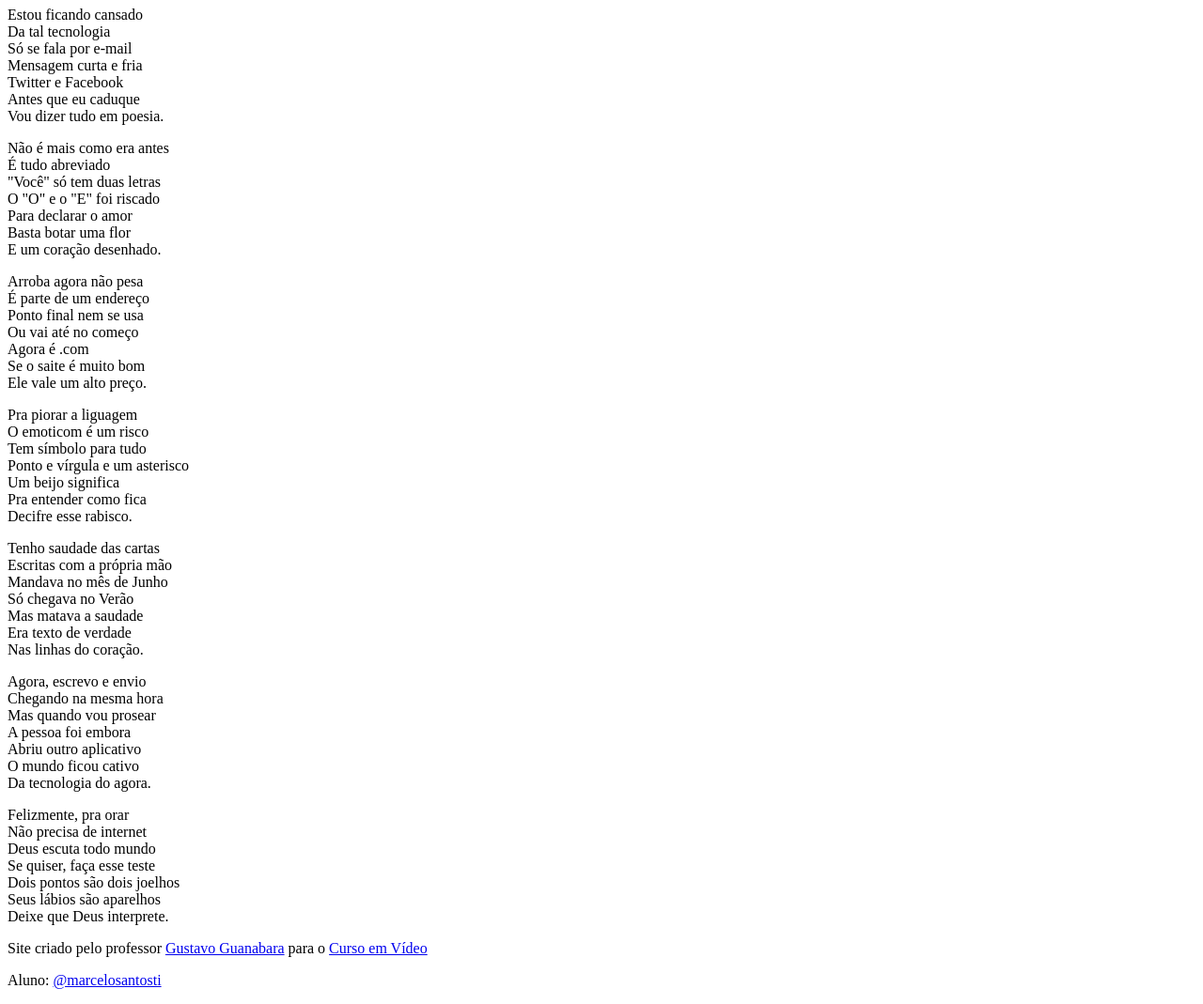
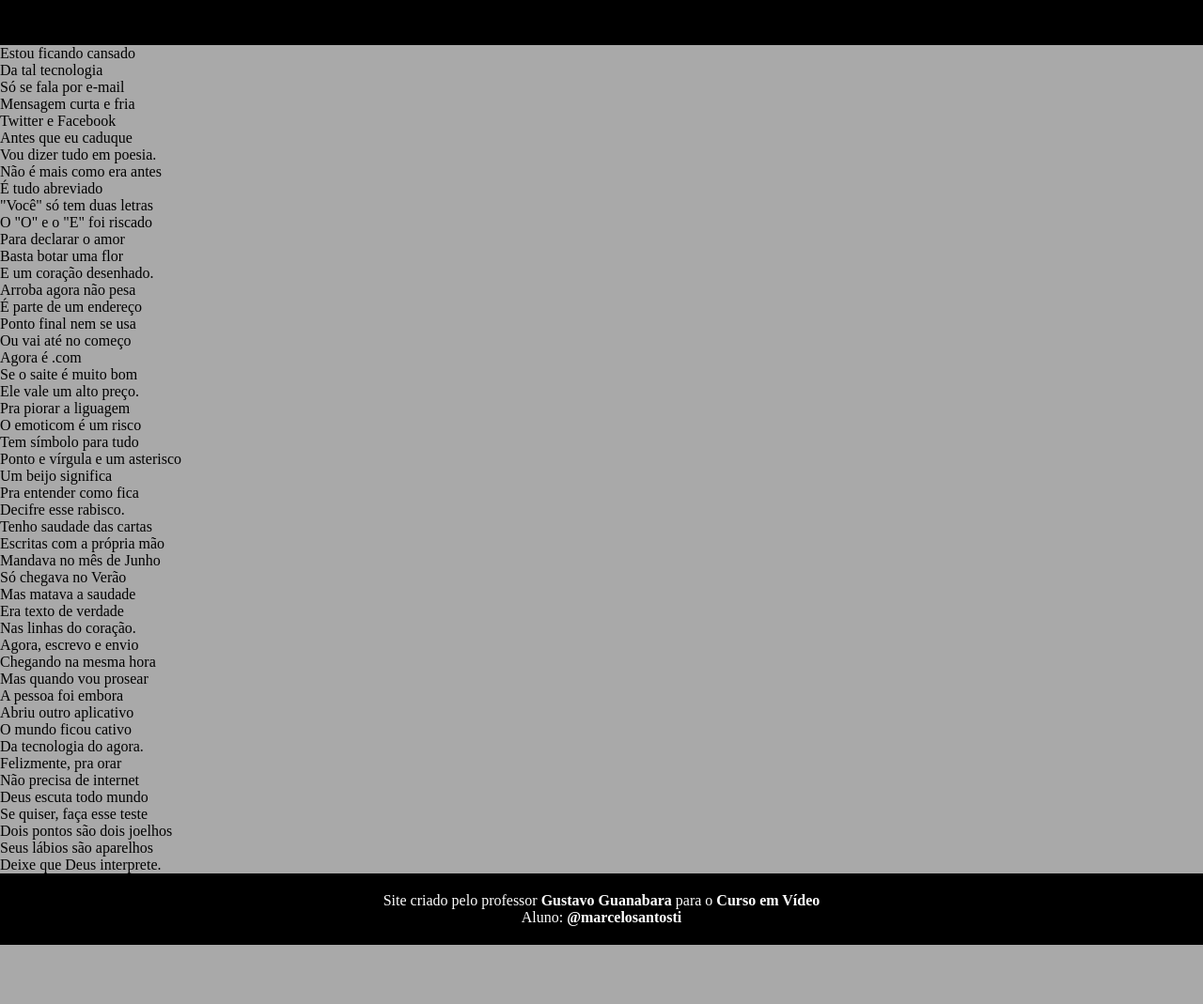
Before and after one commit to Marcelo-San/cordel, a plain HTML site: page index.html in a window 1280 px wide. Shown: the part 107-1176 px from the top of the page at 94% size. After the commit the page ends 1113 px from the top, so only its background shows below. Drawn offline with Linux system fonts and the light colour scheme.

Commit message:
Consertando o endereço do arquivo css e configurando a formatação dos elementos no arquivo CSS.

```diff
--- a/estilo/style.css
+++ b/estilo/style.css
@@ -1 +1,73 @@
 @charset "UTF-8";
+
+/* Configurações gerais para resetar as margens de todos os elementos. */
+* {
+    margin: 0px;
+    padding: 0px;
+}
+
+/* Configurações comuns para estes dois elementos. */
+html, body
+{
+    min-height: 100vh;
+    background-color: darkgray;
+}
+
+header
+{
+    background-color: black;
+    color: white;
+    text-align: center;
+}
+
+header > h1
+{
+    padding-top: 50px;
+    font-variant: small-caps; /* Mantém todas as letras da fonte utilizada em letra de fôrma. As primeiras letras, de cada palavra, ficarão maiores. */
+}
+
+header > p
+{
+    padding-bottom: 50px;
+}
+
+a {
+    color: white;
+    text-decoration: none;
+    font-weight: bolder;
+}
+/* Se você for configurar o link dentro da tag "header", pode colocar assim: */
+/*
+
+header a, footer a
+{
+    color: white;
+    text-decoration: none;
+    font-weight: bolder;
+}
+
+*/
+
+a:hover
+{
+    color: yellow;
+}
+/* Se você for configurar o link dentro da tag "header", pode colocar assim: */
+/*
+
+header a:hover, footer a:hover
+{
+    color: white;
+    text-decoration: none;
+    font-weight: bolder;
+}
+
+*/
+
+footer
+{
+    background-color: black;
+    color: white;
+    text-align: center;
+    padding: 20px;
+}
--- a/index.html
+++ b/index.html
@@ -5,7 +5,7 @@
         <meta http-equiv="X-UA-Compatible" content="IE=edge">
         <meta name="viewport" content="width=device-width, initial-scale=1.0">
         <title>Cordel Moderno</title>
-        <link rel="stylesheet" href="style.css">
+        <link rel="stylesheet" href="estilo/style.css">
     </head>
     <body>
         <header>
@@ -17,7 +17,7 @@
             </p>
         </header>
 
-        <section>
+        <section class="normal">
             <p>
                 Estou ficando cansado <br>
                 Da tal tecnologia <br>
@@ -29,7 +29,7 @@
             </p>
         </section>
 
-        <section>
+        <section class="imagem">
             <p>
                 Não é mais como era antes <br>
                 É tudo abreviado <br>
@@ -41,7 +41,7 @@
             </p>
         </section>
 
-        <section>
+        <section class="normal">
             <p>
                 Arroba agora não pesa <br>
                 É parte de um endereço <br>
@@ -63,7 +63,7 @@
             </p>
         </section>
 
-        <section>
+        <section class="imagem">
             <p>
                 Tenho saudade das cartas <br>
                 Escritas com a própria mão <br>
@@ -75,7 +75,7 @@
             </p>
         </section>
 
-        <section>
+        <section class="normal">
             <p>
                 Agora, escrevo e envio <br>
                 Chegando na mesma hora <br>
```
